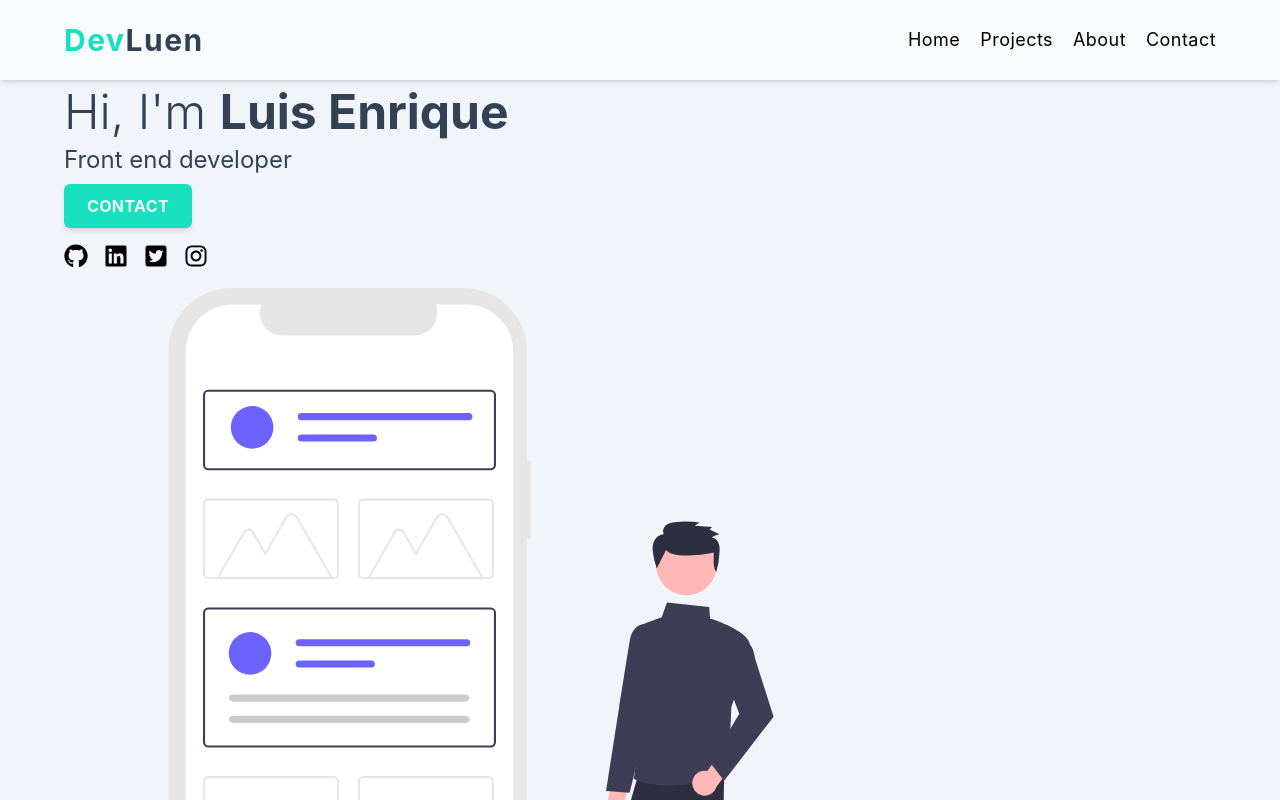
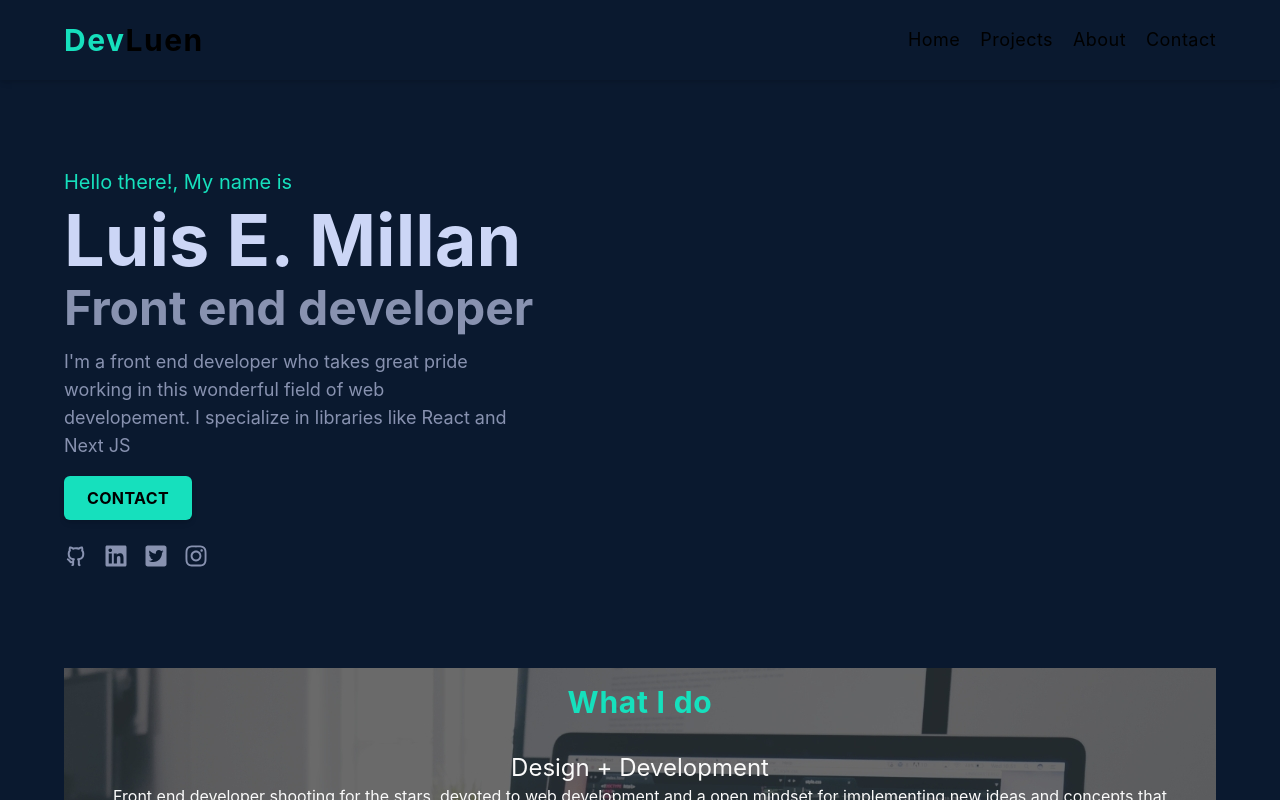
Before and after one commit to mbluis4/luen_portfolio, a Next.js app: page / in a window 1280 px wide. Shown: the top 800 px of the page. Built offline with nearby package versions, Linux system fonts and the light colour scheme.

Commit message:
fixes varios

```diff
--- a/src/components/Hero.js
+++ b/src/components/Hero.js
@@ -6,29 +6,36 @@ import AboutMe from "./AboutMe";
 
 const Hero = () => {
   return (
-    <div className="relative pt-20 bg-slate-100 mb-4">
+    <div className="pt-40 bg-navy mb-4">
       <div
         className="h-full grid items-center w-ninety
       mt-2 mx-auto max-w-7xl"
       >
-        <h2 className="text-5xl text-slate-700 mb-2 p-0">
-          <span className="font-light">Hi, I'm</span>{" "}
-          <span className="font-bold">Luis Enrique</span>
+        <h2 className="text-xl text-primary_1 mb-2 p-0">
+          Hello there!, My name is
         </h2>
-        <h2 className="text-2xl text-slate-700 p-0 mb-2">
+        <h2 className="font-bold text-7xl text-lightest_slate mb-2">
+          Luis E. Millan
+        </h2>
+        <h2 className="font-bold text-5xl text-slate mb-4">
           Front end developer
+        </h2>
+        <h2 className="text-lg text-slate mb-4 max-w-md">
+          I'm a front end developer who takes great pride working in this
+          wonderful field of web developement. I specialize in libraries like
+          React and Next JS
         </h2>
 
         <Link href="/contact">
           <h2
-            className="mb-4 inline-block bg-primary_1 py-2 px-3 uppercase
+            className="mb-6 inline-block bg-primary_1 py-2 px-3 uppercase
           font-bold w-32 text-center shadow-md tracking-wide text-slate-50 border-2
           border-transparent hover:cursor-pointer scale-100 hover:scale-110 transition-all rounded-md"
           >
             Contact
           </h2>
         </Link>
-        <div className="flex space-x-4 text-2xl mb-5">
+        <div className="flex space-x-4 text-2xl mb-5 text-slate">
           {socialLinks.map((social) => (
             <a
               href={social.url}
@@ -40,9 +47,9 @@ const Hero = () => {
             </a>
           ))}
         </div>
-        <span className="min-w-2/4">
+        {/*    <span className="min-w-2/4">
           <Image src={heroImg} alt="hero svg" />
-        </span>
+        </span> */}
 
         <AboutMe />
       </div>
--- a/src/data/socialLinks.js
+++ b/src/data/socialLinks.js
@@ -1,15 +1,11 @@
-import {
-  FaGithub,
-  FaLinkedin,
-  FaTwitterSquare,
-  FaInstagram,
-} from "react-icons/fa";
+import { FaLinkedin, FaTwitterSquare, FaInstagram } from "react-icons/fa";
+import { RiGithubLine } from "react-icons/ri";
 
 const socialLinks = [
   {
     id: 1,
     url: "https://github.com/mbluis4",
-    icon: <FaGithub></FaGithub>,
+    icon: <RiGithubLine></RiGithubLine>,
   },
   {
     id: 2,
--- a/tailwind.config.js
+++ b/tailwind.config.js
@@ -10,6 +10,14 @@ module.exports = {
       },
       colors: {
         primary_1: "#16e0bd",
+        navy: "#0a192f",
+        lignt_navy: "#112240",
+        lightest_navy: "#233554",
+        slate: "#8892b0",
+        light_slate: "#a8b2d1",
+        lightest_slate: "#ccd6f6",
+        white: "#e6f1ff",
+        green: "#64ffda",
       },
     },
   },
```
